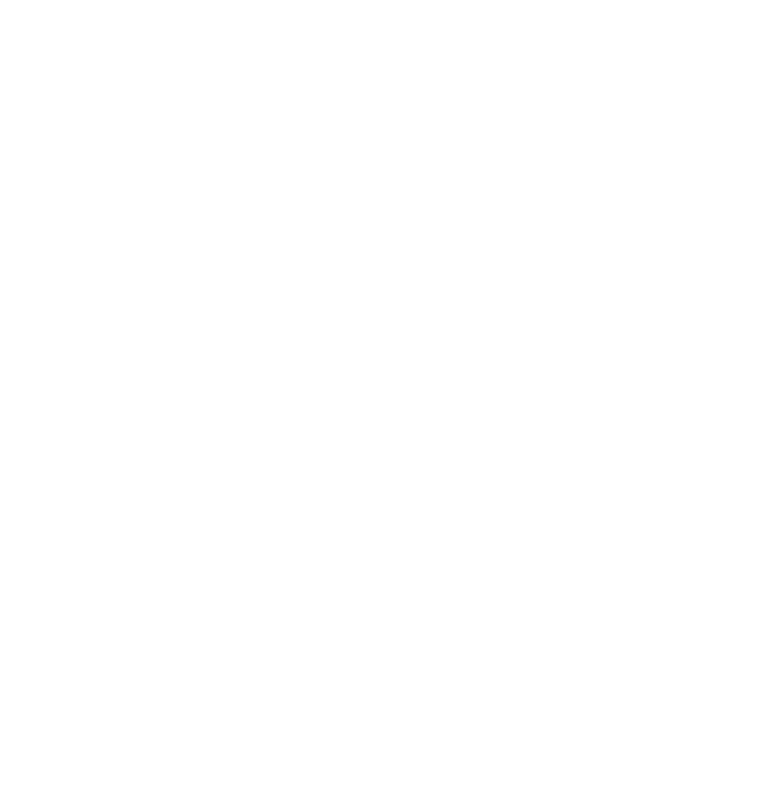
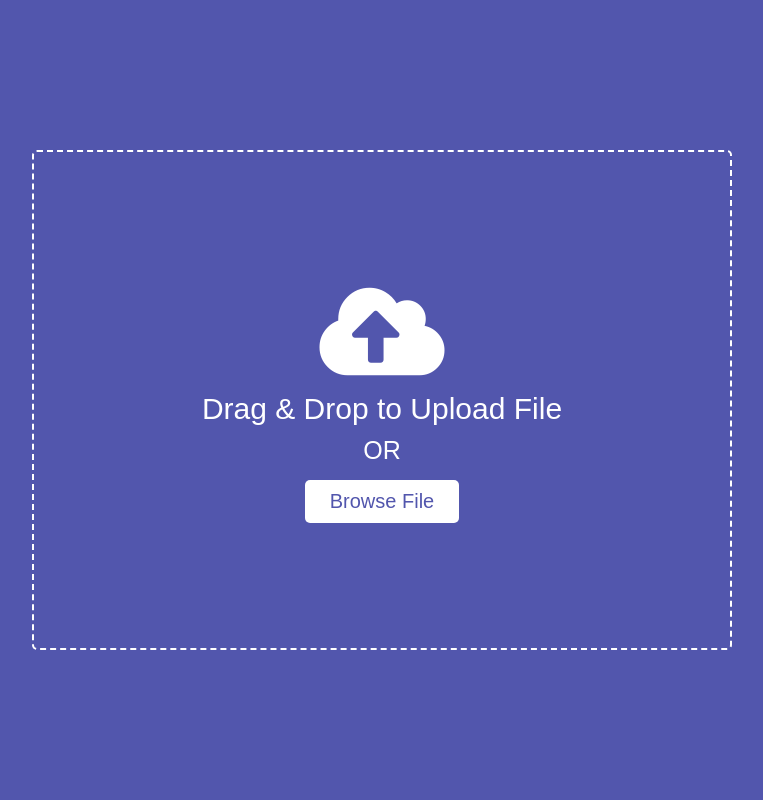
Before and after one commit to ketangangal/search-engine-prediction-endpoint, a Flask app: page / in a window 1280 px wide. Before the commit the part shown is empty. Shown: the whole page, without its empty margins (258-1021 px from the left). Run offline with Flask 2, Linux system fonts and the light colour scheme.

Commit message:
added drag/drop/browse file functionality

```diff
--- a/app.py
+++ b/app.py
@@ -8,5 +8,12 @@ app=Flask(__name__)
 def index():
     return render_template('index.html')
 
+@app.route('/image', methods=['GET', 'POST'])
+def upload_file():
+    print(request.files)
+    print(request.method)
+
+    return ""
+
 if __name__=="__main__":
     app.run(debug=True)
--- a/static/index.css
+++ b/static/index.css
@@ -1,2 +1,61 @@
 .navbar-light .navbar-brand{color: rgba(0,0,0,.9);}
 .navbar-light .navbar-brand {margin-left: auto;margin-right: auto;}
+@import url('https://fonts.googleapis.com/css2?family=Poppins:wght@200;300;400;500;600;700&display=swap');
+*{
+  margin: 0;
+  padding: 0;
+  box-sizing: border-box;
+  font-family: "Poppins", sans-serif;
+}
+body{
+  display: flex;
+  align-items: center;
+  justify-content: center;
+  min-height: 100vh;
+  background: #5256ad;
+}
+.drag-area{
+  border: 2px dashed #fff;
+  height: 500px;
+  width: 700px;
+  border-radius: 5px;
+  display: flex;
+  align-items: center;
+  justify-content: center;
+  flex-direction: column;
+}
+.drag-area.active{
+  border: 2px solid #fff;
+}
+.drag-area .icon{
+  font-size: 100px;
+  color: #fff;
+}
+.drag-area header{
+  font-size: 30px;
+  font-weight: 500;
+  color: #fff;
+}
+.drag-area span{
+  font-size: 25px;
+  font-weight: 500;
+  color: #fff;
+  margin: 10px 0 15px 0;
+}
+.drag-area button{
+  padding: 10px 25px;
+  font-size: 20px;
+  font-weight: 500;
+  border: none;
+  outline: none;
+  background: #fff;
+  color: #5256ad;
+  border-radius: 5px;
+  cursor: pointer;
+}
+.drag-area img{
+  height: 100%;
+  width: 100%;
+  object-fit: cover;
+  border-radius: 5px;
+}
--- /dev/null
+++ b/static/script.js
@@ -0,0 +1,66 @@
+//selecting all required elements
+const dropArea = document.querySelector(".drag-area")
+const form = document.querySelector("form"),
+dragText = dropArea.querySelector("header"),
+button = dropArea.querySelector("button"),
+input = dropArea.querySelector("input")
+
+let file; //this is a global variable and we'll use it inside multiple functions
+
+button.onclick = ()=>{
+  input.click(); //if user click on the button then the input also clicked
+}
+
+input.addEventListener("change", function(){
+  //getting user select file and [0] this means if user select multiple files then we'll select only the first one
+  file = this.files[0];
+  dropArea.classList.add("active");
+  showFile(); //calling function
+});
+
+
+//If user Drag File Over DropArea
+dropArea.addEventListener("dragover", (event)=>{
+  event.preventDefault(); //preventing from default behaviour
+  dropArea.classList.add("active");
+  dragText.textContent = "Release to Upload File";
+});
+
+//If user leave dragged File from DropArea
+dropArea.addEventListener("dragleave", ()=>{
+  dropArea.classList.remove("active");
+  dragText.textContent = "Drag & Drop to Upload File";
+});
+
+//If user drop File on DropArea
+dropArea.addEventListener("drop", (event)=>{
+  event.preventDefault(); //preventing from default behaviour
+  //getting user select file and [0] this means if user select multiple files then we'll select only the first one
+  file = event.dataTransfer.files[0];
+  showFile(); //calling function
+});
+
+function showFile(){
+  let fileType = file.type; //getting selected file type
+  let validExtensions = ["image/jpeg", "image/jpg", "image/png"]; //adding some valid image extensions in array
+  if(validExtensions.includes(fileType)){ //if user selected file is an image file
+    let fileReader = new FileReader(); //creating new FileReader object
+    fileReader.onload = ()=>{
+      let fileURL = fileReader.result; //passing user file source in fileURL variable
+        // UNCOMMENT THIS BELOW LINE. I GOT AN ERROR WHILE UPLOADING THIS POST SO I COMMENTED IT
+       let imgTag = `<img src="${fileURL}" alt="image">`; //creating an img tag and passing user selected file source inside src attribute
+      dropArea.innerHTML = imgTag; //adding that created img tag inside dropArea container
+    }
+    fileReader.readAsDataURL(file);
+  }else{
+    alert("This is not an Image File!");
+    dropArea.classList.remove("active");
+    dragText.textContent = "Drag & Drop to Upload File";
+  }
+  var xhr = new XMLHttpRequest();
+  xhr.open('POST','/image',true);
+  let data = new FormData(form);
+  console.log(data)
+  xhr.send(data);
+
+}
--- a/templates/index.html
+++ b/templates/index.html
@@ -3,9 +3,24 @@
    <head>
       <meta charset="utf-8">
       <meta name="viewport" content="width=device-width, initial-scale=1">
-      <title>Face Detection App</title>
+      <title>Image Search App</title>
       <link rel="stylesheet" href="{{ url_for('static', filename='/index.css') }}">
-      <link href="https://cdn.jsdelivr.net/npm/bootstrap@5.2.0/dist/css/bootstrap.min.css" rel="stylesheet" integrity="sha384-gH2yIJqKdNHPEq0n4Mqa/HGKIhSkIHeL5AyhkYV8i59U5AR6csBvApHHNl/vI1Bx" crossorigin="anonymous">
+      <link rel="stylesheet" href="https://cdnjs.cloudflare.com/ajax/libs/font-awesome/5.15.3/css/all.min.css"/>
    </head>
+   <body>
+      <div class="drag-area">
+        <div class="icon"><i class="fas fa-cloud-upload-alt"></i></div>
+        <header>Drag & Drop to Upload File</header>
+        <span>OR</span>
+        <button>Browse File</button>
+        <form method=post enctype=multipart/form-data>
+         <input type="file" id="upload_file" name="file" hidden>
 
+     </form>
+
+      </div>
+
+      <script src="{{ url_for('static', filename='/script.js') }}"></script>
+
+    </body>
 </html>
```
